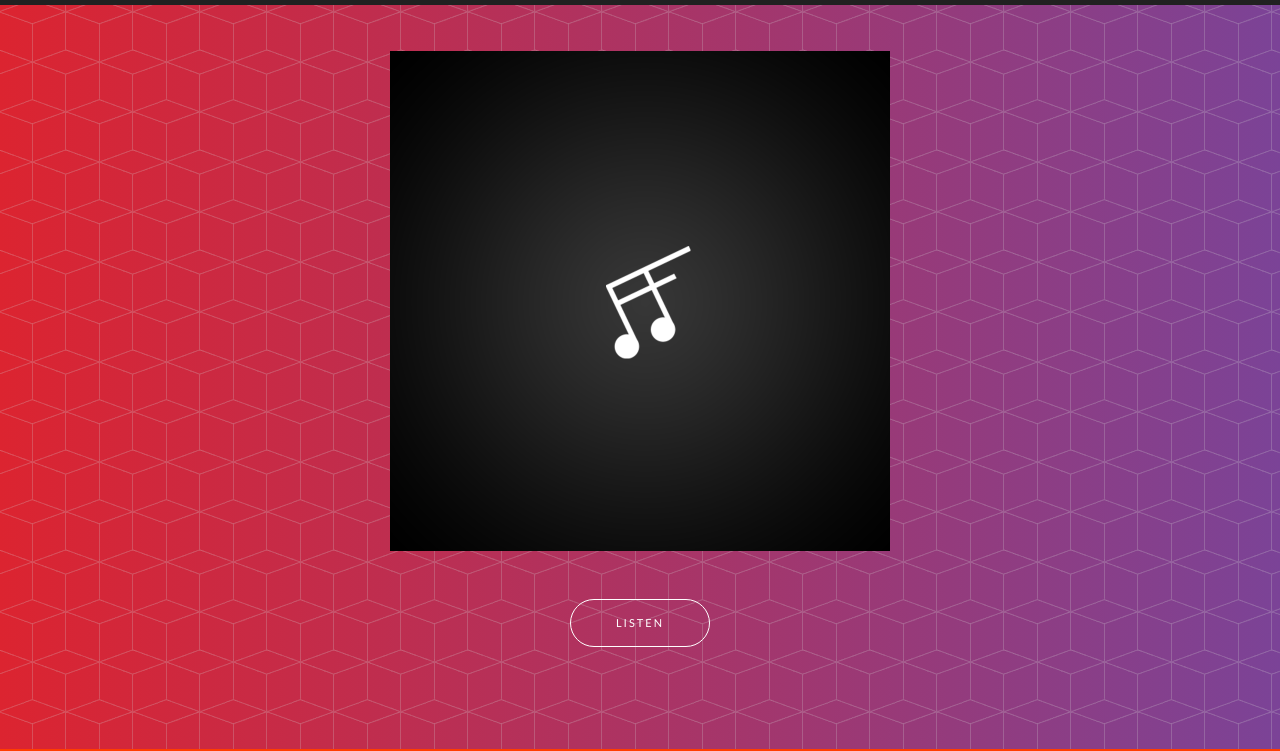
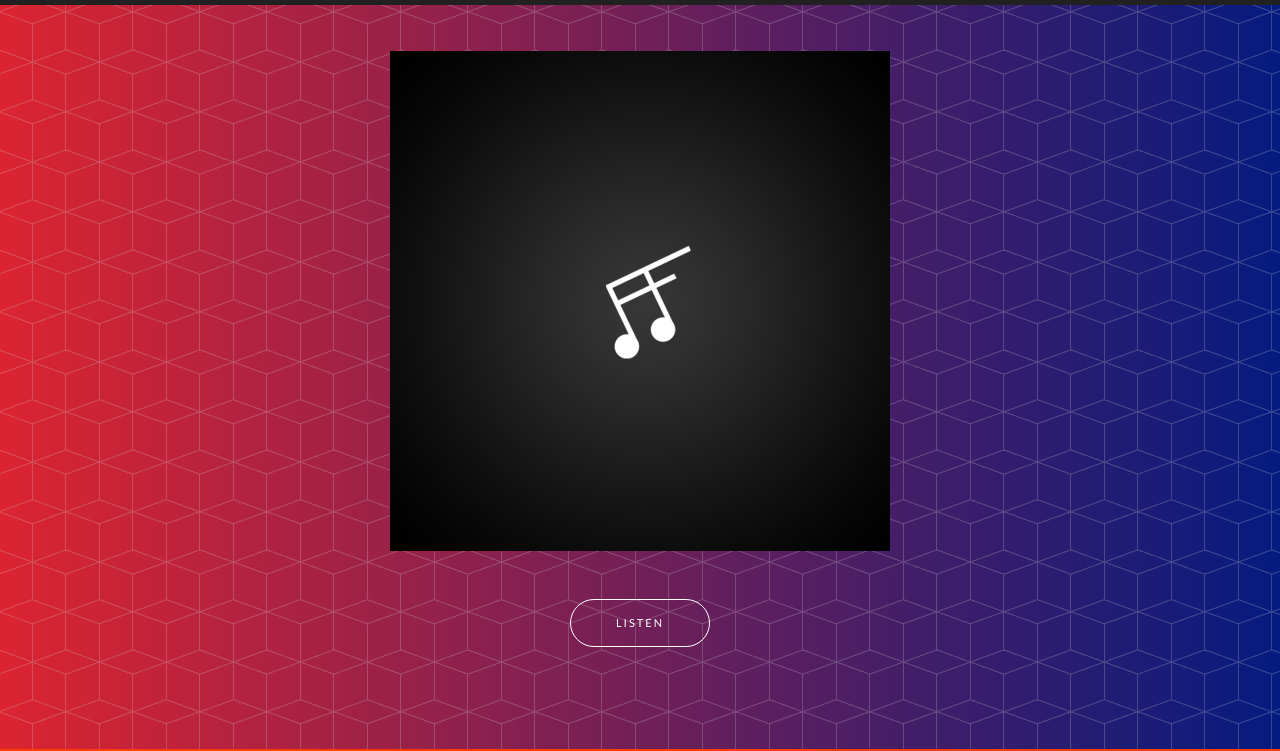
Before and after one commit to dondeadfall/dondeadfall.github.io, a plain HTML site: page index.html in a window 1280 px wide. Shown: the part 51-802 px from the top of the page. Drawn offline with Linux system fonts and the light colour scheme; a web font is replaced by a local one.

Commit message:
minor updates

```diff
--- a/css/new-age.css
+++ b/css/new-age.css
@@ -155,8 +155,8 @@ header.masthead {
   padding-bottom: 100px;
   color: white;
   background: url("../img/bg-pattern.png"), #7b4397;
-  background: url("../img/bg-pattern.png"), -webkit-linear-gradient(to left, #7b4397, #dc2430);
-  background: url("../img/bg-pattern.png"), linear-gradient(to left, #7b4397, #dc2430);
+  background: url("../img/bg-pattern.png"), -webkit-linear-gradient(to left, #051b7f, #dc2430);
+  background: url("../img/bg-pattern.png"), linear-gradient(to left, #051b7f, #dc2430);
 }
 
 header.masthead .header-content {
```
